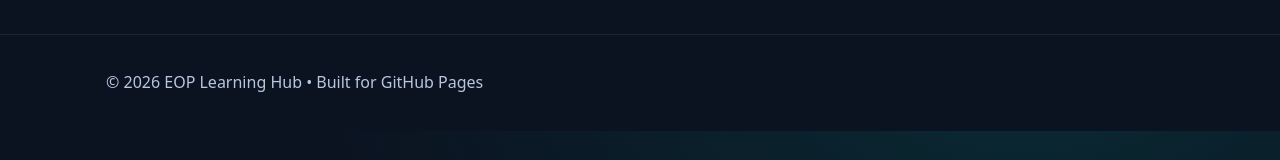
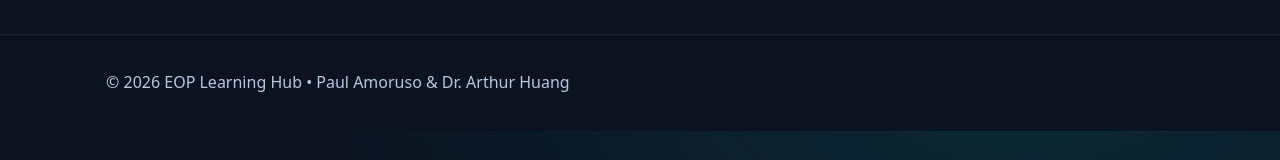
Before and after one commit to AwesomePaul100/eop-learning, a plain HTML site: page projects.html in a window 1280 px wide. Shown: the part 366-526 px from the top of the page. Drawn offline with Linux system fonts and the light colour scheme.

Commit message:
Update projects.html

```diff
--- a/projects.html
+++ b/projects.html
@@ -1,4 +1,3 @@
-
 <!doctype html>
 <html lang="en">
   <head>
@@ -41,7 +40,7 @@
 
 <footer class="site-footer">
   <div class="container">
-    <p>© <span id="year"></span> EOP Learning Hub • Built for GitHub Pages</p>
+    <p>© <span id="year"></span> EOP Learning Hub • Paul Amoruso & Dr. Arthur Huang</p>
   </div>
 </footer>
 <script src="assets/js/main.js"></script>
```
